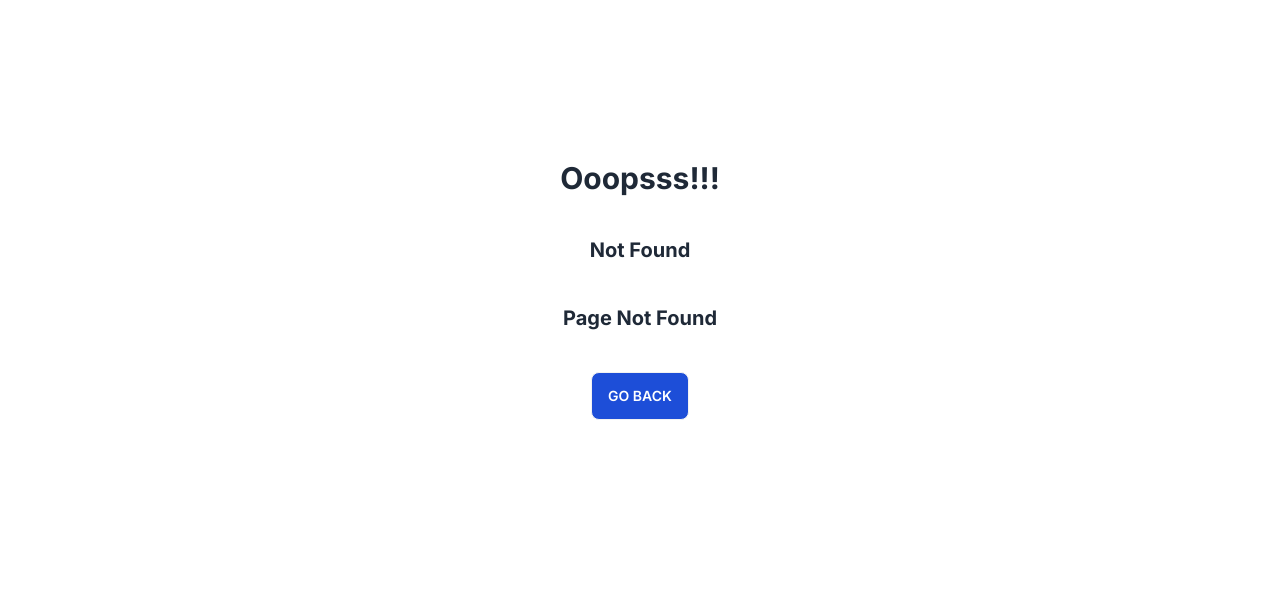
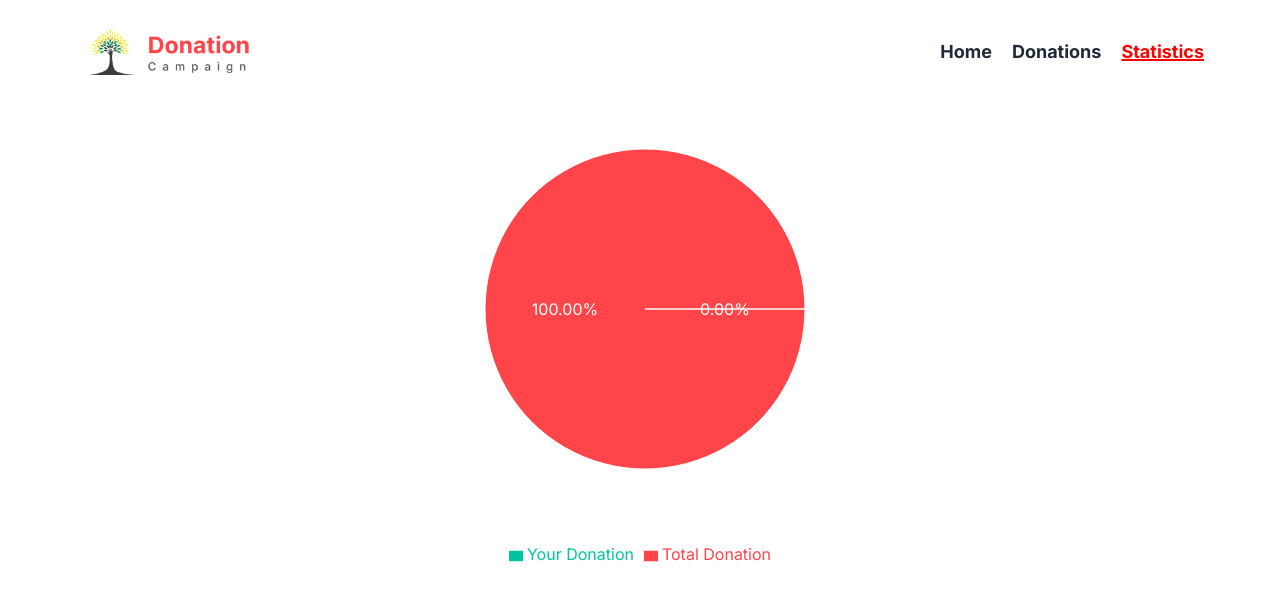
Before and after one commit to Fariha1865/Donation-Campaign-with-React, a React (Vite) app: page /Statistics in a window 1280 px wide. Before the commit this address had no page. Shown: the top 600 px of the page. Built offline with nearby package versions, Linux system fonts and the light colour scheme.

Commit message:
Pie Chart created with dynamic data loading after adding a new donation with useEffect and useState hooks in statistics component

```diff
--- a/package.json
+++ b/package.json
@@ -10,14 +10,17 @@
     "preview": "vite preview"
   },
   "dependencies": {
+    "chart.js": "^4.4.0",
     "localforage": "^1.10.0",
     "match-sorter": "^6.3.1",
     "prop-types": "^15.8.1",
     "react": "^18.2.0",
+    "react-chartjs-2": "^5.2.0",
     "react-dom": "^18.2.0",
     "react-icons": "^4.11.0",
     "react-router-dom": "^6.16.0",
     "react-toastify": "^9.1.3",
+    "recharts": "^2.8.0",
     "sort-by": "^0.0.2"
   },
   "devDependencies": {
--- a/src/components/Details/Details.jsx
+++ b/src/components/Details/Details.jsx
@@ -39,7 +39,7 @@ const Details = () => {
         {
             return successToast(`  You have successfully donated for ${category}`);
         }else{
-            return errorToast(`You have already donated for ${category}`);
+            return errorToast(`You have already donated for this ${category} category`);
 
         }
     }
--- a/src/components/Donations/Donations.jsx
+++ b/src/components/Donations/Donations.jsx
@@ -8,6 +8,7 @@ const Donations = () => {
 
     const storedDonatedData = getFromLocalStorage();
     const allCategoryDatas = useLoaderData();
+
 
 
     let storedDonationDatas = allCategoryDatas?.filter(donated => storedDonatedData?.includes(donated.id));
@@ -31,6 +32,8 @@ const Donations = () => {
         if (storedDonatedData.length > 4) {
             setIsHidden(false);
         }
+
+
     }, [storedDonatedData.length])
     return (
         <div className="max-w-7xl mx-auto p-5 lg:p-10">
--- a/src/components/ErrorPage/ErrorPage.jsx
+++ b/src/components/ErrorPage/ErrorPage.jsx
@@ -1,35 +1,8 @@
-import { useNavigate, useRouteError } from "react-router-dom";
 
 const ErrorPage = () => {
-
-    const error = useRouteError();
-    const navigate = useNavigate();
-
-    const goBack = () => {
-
-        navigate("/");
-    }
     return (
         <div>
-            <h1 className="text-3xl font-bold text-center mt-40">Ooopsss!!!</h1>
-            <p className="text-xl font-bold text-center mt-10">{error.statusText || error.error.message}</p>
-            {
-                error.status = "404" && <div className="text-xl font-bold text-center mt-10">
 
-                    <h1>Page Not Found</h1>
-                    <div className="flex justify-center mt-10">
-                    </div>
-                </div>
-
-
-            }
-            {
-                <div className="flex justify-center">
-
-                    <button onClick={goBack} className="btn bg-blue-700 text-white hover:bg-blue-800 mb-10">Go Back</button>
-
-                </div>
-            }
         </div>
     );
 };
--- a/src/components/Statistics/Statistics.jsx
+++ b/src/components/Statistics/Statistics.jsx
@@ -1,9 +1,67 @@
-const Statistics = () => {
-    return (
-        <div>
+import { useEffect, useState } from 'react';
+import { PieChart, Pie, Legend, Tooltip, Cell } from 'recharts';
+import { getFromLocalStorage } from '../../utilities/localStorage';
 
-        </div>
-    );
+const renderCustomLabel = ({ cx, cy, midAngle, innerRadius, outerRadius, percent }) => {
+
+  const radius = innerRadius + (outerRadius - innerRadius) * 0.5;
+  const x = cx + radius * Math.cos(-midAngle * (Math.PI / 180));
+  const y = cy + radius * Math.sin(-midAngle * (Math.PI / 180));
+
+  const percentage = `${(percent * 100).toFixed(2)}%`;
+
+
+  return (
+    <text x={x} y={y} fill="white" textAnchor="middle" dominantBaseline="central">
+      {percentage}
+    </text>
+  );
 };
 
+const Statistics = () => {
+
+    const [totalDonated,setTotalDonated] = useState(0);
+  useEffect(()=>{
+    const totalDonatedCount = getFromLocalStorage();
+    setTotalDonated(totalDonatedCount.length)
+  },[])
+  const selectedPercentage = (totalDonated / 12) * 100;
+  const remainingPercentage = 100 - selectedPercentage;
+
+  const data = [
+    { name: 'Your Donation', value: selectedPercentage },
+    { name: 'Total Donation', value: remainingPercentage },
+  ];
+
+  const colors = ['#00C49F','#FF444A'];
+
+  return (
+    <div className='max-w-6xl mx-auto flex justify-center'>
+
+      <PieChart width={600} height={600}>
+        <Pie
+          data={data}
+          cx={300}
+          cy={200}
+          startAngle={0}
+          endAngle={360}
+          outerRadius={160}
+          fill="#8884d8"
+          dataKey="value"
+          labelLine={false}
+          label={renderCustomLabel}
+        >
+          {data.map((entry, index) => (
+            <Cell key={index} fill={colors[index % colors.length]} />
+          ))}
+        </Pie>
+        <Legend wrapperStyle={{ right: '0px', top: '75%', transform: 'translate(0, -50%)' }}/>
+        <Tooltip />
+      </PieChart>
+    </div>
+  );
+};
+
+
+
 export default Statistics;
```
Also changed, not shown: src/main.jsx (+14 -6 lines), 1 other file (tests, documents, lock files or other folders).
